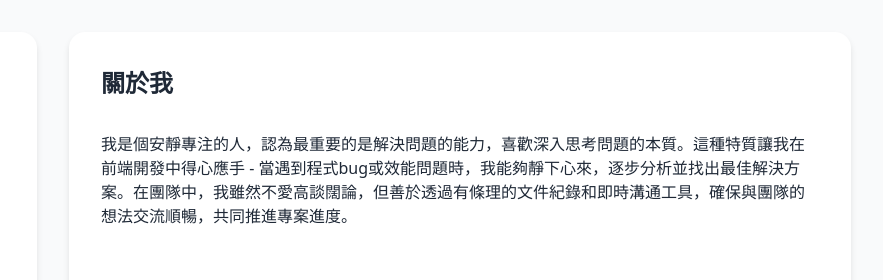
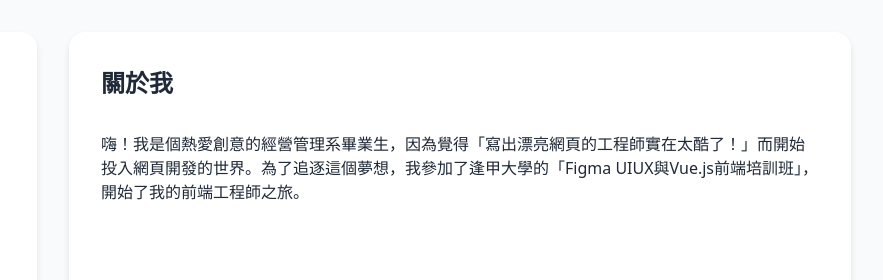
Before and after one commit to bojun721/Jun-s-resume, a plain HTML site: page index.html in a window 1280 px wide. Shown: the part 800-1080 px from the top of the page, 397-1280 px from the left. Drawn offline with Linux system fonts and the light colour scheme.

Commit message:
更改自介

```diff
--- a/index.html
+++ b/index.html
@@ -729,8 +729,7 @@
 
                 <div class="content-card">
                     <h2>關於我</h2>
-                    <p>我是個安靜專注的人，認為最重要的是解決問題的能力，喜歡深入思考問題的本質。這種特質讓我在前端開發中得心應手 -
-                        當遇到程式bug或效能問題時，我能夠靜下心來，逐步分析並找出最佳解決方案。在團隊中，我雖然不愛高談闊論，但善於透過有條理的文件紀錄和即時溝通工具，確保與團隊的想法交流順暢，共同推進專案進度。
+                    <p>嗨！我是個熱愛創意的經營管理系畢業生，因為覺得「寫出漂亮網頁的工程師實在太酷了！」而開始投入網頁開發的世界。為了追逐這個夢想，我參加了逢甲大學的「Figma UIUX與Vue.js前端培訓班」，開始了我的前端工程師之旅。
                     </p>
                 </div>
             </section>
```
